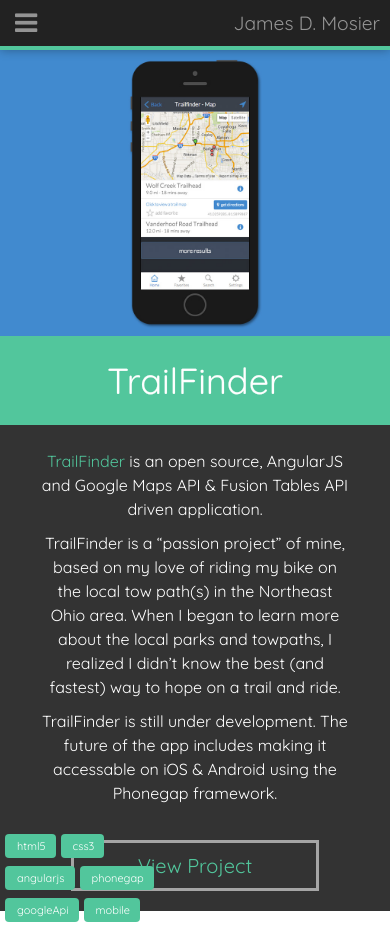
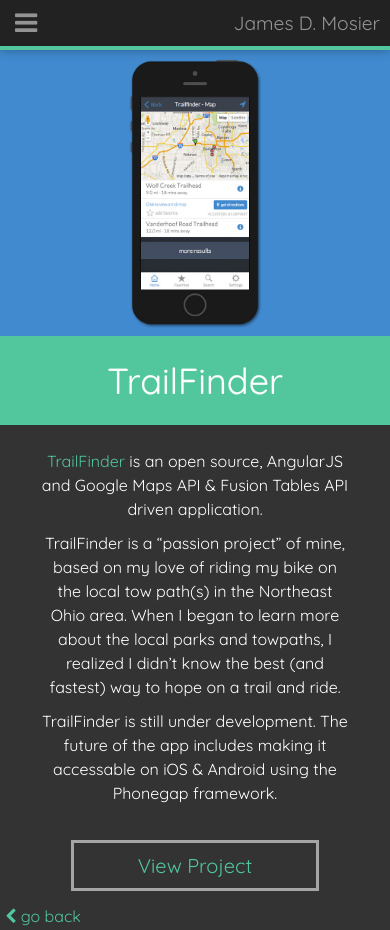
Before and after one commit to jamesmosier/jamez14.github.io, a Jekyll site: the page built from _posts/2014-06-01-trailfinder.md, in a window 390 px wide and 930 px high. Built offline with Jekyll 4.4.1, drawn with Linux system fonts in a browser that asks for light colours.

Commit message:
mobile css work

```diff
--- a/_layouts/post.html
+++ b/_layouts/post.html
@@ -6,6 +6,9 @@ layout: default
 <div class="post">
   <article class="post-content">
   	{{ content }}
+
+  	<a href="/portfolio/" class="go-back"><span class="fa fa-chevron-left"></span> go back</a>
+
   </article>
 </div>
 
--- a/css/app.css
+++ b/css/app.css
@@ -1057,6 +1057,9 @@ textarea.input-elem-lg {
 .instagram-icon:before {
   content: "\f16d"; }
 
+.fa-chevron-left:before {
+  content: "\f053"; }
+
 /*  INDEX  */
 .home-wrapper {
   margin-left: 170px;
@@ -1357,12 +1360,17 @@ textarea.contact-input {
   display: none !important;
   visibility: hidden !important; }
 
+.go-back {
+  display: none; }
+
 @media screen and (max-width: 320px) {
   .hidden-phone {
     display: none;
     visibility: hidden; }
   .form-wrapper form {
-    margin-top: 0; } }
+    margin-top: 0; }
+  .intro {
+    width: 285px; } }
 
 @media screen and (max-width: 480px) {
   #header {
@@ -1385,7 +1393,29 @@ textarea.contact-input {
   .contact-info h3 {
     font-size: 18px; }
   .social-list {
-    margin-left: 40px; } }
+    margin-left: 40px; }
+  .post-thumb-title {
+    font-size: 16px; }
+  #map {
+    padding-bottom: 9999px;
+    margin-bottom: -9999px; }
+  .form-underlay {
+    padding-bottom: 9999px;
+    margin-bottom: -9999px;
+    overflow: hidden; }
+  aside.tags {
+    display: none;
+    visibility: hidden; }
+  .post-content {
+    position: relative; }
+  .post-intro {
+    padding-bottom: 10%; }
+  .go-back {
+    display: block;
+    position: absolute;
+    bottom: 5px;
+    left: 5px;
+    color: #52c69c; } }
 
 @media screen and (max-width: 768px) {
   .col-3 {
--- a/sass/_responsive.scss
+++ b/sass/_responsive.scss
@@ -7,6 +7,10 @@
 
  	.form-wrapper form {
 		margin-top: 0;
+	}
+
+	.intro {
+		width: 285px;
 	}
 }
 
@@ -47,6 +51,42 @@
  		margin-left: 40px;
  	}
 
+ 	.post-thumb-title {
+		font-size: 16px;
+	}
+
+	#map {
+		padding-bottom: 9999px;
+		margin-bottom: -9999px;
+	}
+
+	.form-underlay {
+		padding-bottom: 9999px;
+		margin-bottom: -9999px;
+		overflow: hidden;
+	}
+
+	aside.tags {
+		display: none;
+		visibility: hidden;
+	}
+
+	.post-content {
+		position: relative;
+	}
+
+	.post-intro {
+		padding-bottom: 10%;
+	}
+
+	.go-back {
+		display: block;
+		position: absolute;
+		bottom: 5px;
+		left: 5px;
+		color: #52c69c;
+	}
+
 }
 
 @media screen and (max-width: 768px) { // iPad portrait
@@ -55,6 +95,7 @@
 		width: 50%;
 	}
 
+
 }
 
 @media screen and (max-width: 1024px) { // iPad landscape
--- a/sass/app.scss
+++ b/sass/app.scss
@@ -217,6 +217,10 @@ $darker-grey: #222;
 
 .instagram-icon:before {
   content: "\f16d";
+}
+
+.fa-chevron-left:before {
+  content: "\f053";
 }
 
 /*  INDEX  */
@@ -603,6 +607,9 @@ $darker-grey: #222;
   visibility: hidden !important;
 }
 
+.go-back {
+  display: none;
+}
 
 
 
```
Also changed, not shown: 1 other file.
